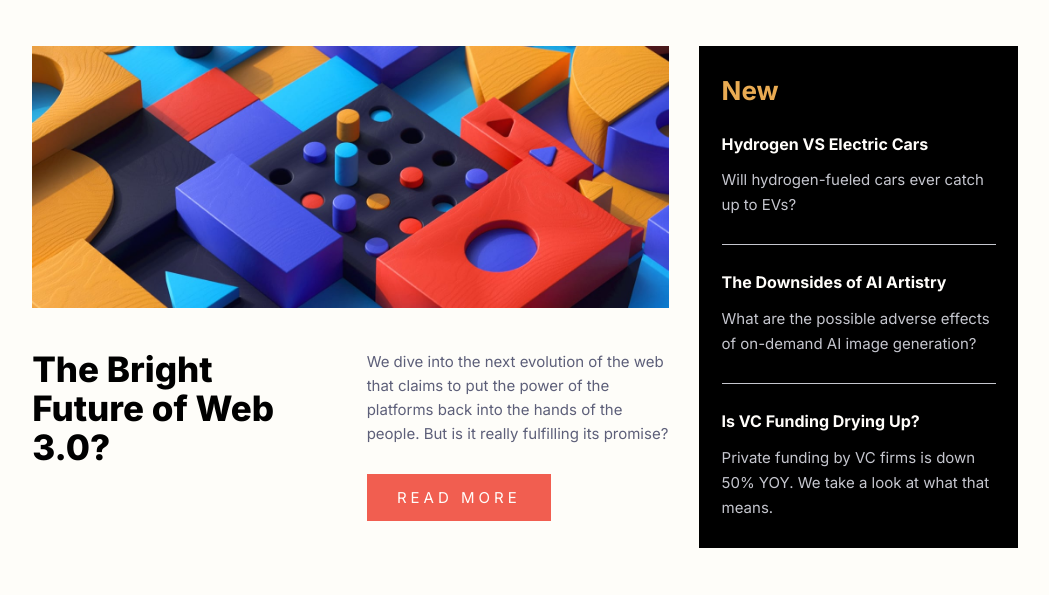
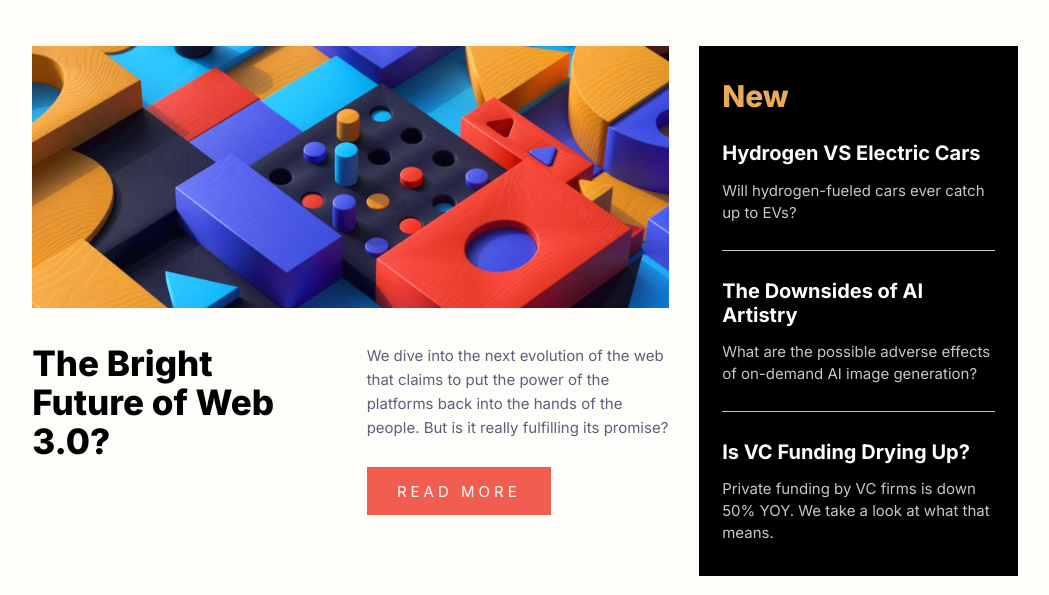
Before and after one commit to RoksolanaVeres/news-homepage, a plain HTML site: page index.html in a window 1280 px wide. Shown: the part 123-718 px from the top of the page, without its empty margins (115-1164 px from the left). Drawn offline with Linux system fonts and the light colour scheme.

Commit message:
changed sizes, improved semantics

```diff
--- a/index.html
+++ b/index.html
@@ -17,7 +17,7 @@
     <div class="page-overlay"></div>
     <div class="page__container">
       <header>
-        <div class="navbar">
+        <nav class="navbar">
           <img class="navbar__logo" src="./assets/images/logo.svg" alt="logo" />
 
           <ul class="navbar__links">
@@ -47,7 +47,7 @@
                 />
               </button>
             </div>
-
+            <ul>
               <li class="li dropdown_menu__li">
                 <a class="link navbar__link" href="#">Home</a>
               </li>
@@ -63,8 +63,9 @@
               <li class="li dropdown_menu__li">
                 <a class="link navbar__link" href="#">Categories</a>
               </li>
+            </ul>
           </div>
-        </div>
+        </nav>
       </header>
 
       <main>
--- a/styles.css
+++ b/styles.css
@@ -88,7 +88,7 @@ html {
   top: 0;
   right: 0;
   width: 70%;
-  height: 100vh;
+  height: 100%;
   padding: 6.7%;
   display: none;
 }
@@ -178,25 +178,26 @@ html {
 /* new articles */
 .new-articles__container {
   background-color: black;
-  padding: 9% 7%;
+  padding: 10% 7.2%;
 }
 
 .new-articles__header {
-  font-size: 2.6rem;
+  font-weight: 800;
+  font-size: 3rem;
   color: hsl(35, 77%, 62%);
 }
 
 .new-article {
-  padding-top: 9.75%;
+  padding-top: 10%;
 }
 
 .new-article__header {
-  padding-bottom: 4.85%;
+  padding-bottom: 5.2%;
 }
 
 .new-article__link {
   color: hsl(36, 100%, 99%);
-  font-size: 1.6rem;
+  font-size: 2rem;
   transition: all 0.2s ease-out;
 }
 
@@ -210,7 +211,7 @@ html {
 
 .new-article__text {
   color: hsl(233, 8%, 79%);
-  line-height: 2.5rem;
+  line-height: 2.2rem;
 }
 
 .new-articles__line {
@@ -284,7 +285,7 @@ html {
 }
 
 /* Responsiveness */
-@media (min-width: 641px) {
+@media (min-width: 640px) {
   .navbar__links {
     display: flex;
     gap: 4rem;
@@ -298,19 +299,39 @@ html {
     display: none;
   }
 
+  .news__container {
+    padding-bottom: 4%;
+  }
+
+  .main-article__details_container {
+    padding-bottom: 10%;
+  }
+
   .main-article__text-container {
-    padding-top: 3%;
+    padding-top: 2.5%;
   }
 
   .main-article__image {
-    padding-bottom: 3%;
+    padding-bottom: 2.5%;
   }
 
   .main-article__button {
     padding: 3% 5%;
   }
 
+  .new-articles__container {
+    padding: 5%;
+  }
+
+  .new-article {
+    padding-top: 5%;
+  }
+
   .next-articles__container {
+    padding-top: 4.5%;
+  }
+
+  .next-article__card {
     padding-top: 5%;
   }
 }
@@ -318,6 +339,7 @@ html {
 @media (min-width: 850px) {
   .news__container {
     grid-template-columns: 2fr 1fr;
+    padding-bottom: 0;
   }
 
   .main-article__text-container {
@@ -331,14 +353,6 @@ html {
 
   .main-article__button {
     padding: 4.7% 10%;
-  }
-
-  .news__container {
-    padding-bottom: 0;
-  }
-
-  .next-article__card {
-    padding-top: 5%;
   }
 }
 
@@ -364,11 +378,20 @@ html {
     padding-bottom: 0;
     padding-left: 5%;
   }
+
+  .new-articles__container {
+    background-color: black;
+    padding: 10% 7.2%;
+  }
+
+  .new-article {
+    padding-top: 10%;
+  }
 }
 
 @media (min-width: 1300px) {
   .main-article__header {
-    font-size: 5rem;
+    font-size: 5.5rem;
     line-height: 5.5rem;
   }
 }
```
Lines whose indentation alone changed are shown as unchanged.
